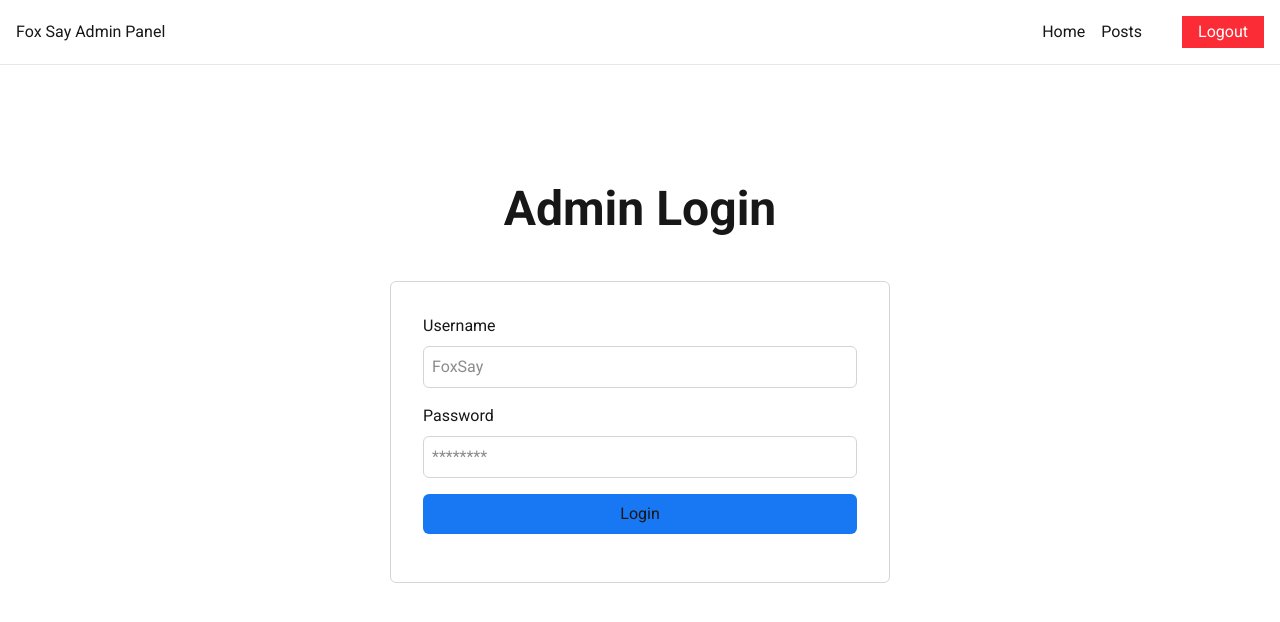
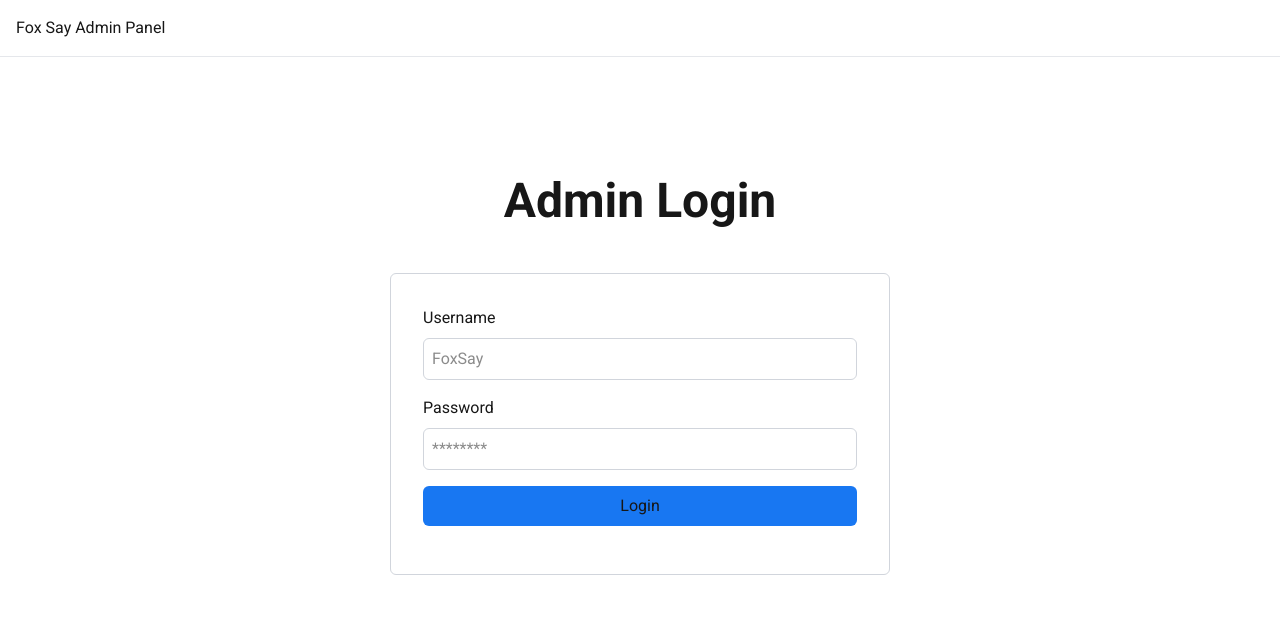
Before and after one commit to DimaChekashov/DimaChekashov.github.io, a Next.js app in the folder fox-say-site/: page /admin/login in a window 1280 px wide. Shown: the top 622 px of the page. Built offline with nearby package versions, Linux system fonts and the light colour scheme.

Commit message:
Update Button

```diff
--- a/fox-say-site/src/features/create-post/ui/CreatePostForm.tsx
+++ b/fox-say-site/src/features/create-post/ui/CreatePostForm.tsx
@@ -108,7 +108,7 @@ export const CreatePostForm = () => {
 
       <ArticleEditor onChange={setContent} />
 
-      <Button type="submit" disabled={loading}>
+      <Button htmlType="submit" disabled={loading}>
         Создать пост
       </Button>
 
--- a/fox-say-site/src/features/login-form/ui/LoginForm.tsx
+++ b/fox-say-site/src/features/login-form/ui/LoginForm.tsx
@@ -63,7 +63,7 @@ export const LoginForm = () => {
         placeholder="********"
         required
       />
-      <Button type="submit" disabled={loading}>
+      <Button htmlType="submit" disabled={loading}>
         Login
       </Button>
       {error && <span className="text-red-500">{error}</span>}
--- a/fox-say-site/src/features/post-form/ui/PostForm.tsx
+++ b/fox-say-site/src/features/post-form/ui/PostForm.tsx
@@ -53,7 +53,7 @@ export const PostForm = () => {
         placeholder="The post excerpt..."
         required
       />
-      <Button type="submit" disabled={loading}>
+      <Button htmlType="submit" disabled={loading}>
         Create Post
       </Button>
       {error && <span className="text-red-500">{error}</span>}
--- a/fox-say-site/src/shared/ui/Button/Button.tsx
+++ b/fox-say-site/src/shared/ui/Button/Button.tsx
@@ -3,22 +3,31 @@ import Link from "next/link";
 
 interface ButtonProps {
   children: React.ReactNode;
-  type?: "button" | "submit" | "reset";
+  htmlType?: "button" | "submit" | "reset";
+  type?: "primary" | "danger";
   onClick?: () => void;
   disabled?: boolean;
   href?: string;
+  className?: string;
 }
 
 export const Button = ({
   children,
-  type = "button",
+  htmlType = "button",
+  type = "primary",
   onClick,
   disabled,
   href,
+  className,
 }: ButtonProps) => {
-  const className = classNames(
-    "bg-primary-blue cursor-pointer rounded-md py-2 px-4 hover:bg-primary-dark-blue active:bg-primary-darker-blue",
+  const buttonClassName = classNames(
+    "cursor-pointer rounded-md py-2 px-4",
     disabled && "opacity-50 cursor-not-allowed",
+    type === "primary" &&
+      "bg-primary-blue hover:bg-primary-dark-blue active:bg-primary-darker-blue",
+    type === "danger" &&
+      "bg-red-500 hover:bg-red-600 active:bg-red-700 text-white",
+    className,
   );
 
   if (href) {
@@ -31,10 +40,10 @@ export const Button = ({
 
   return (
     <button
-      type={type}
+      type={htmlType}
       onClick={onClick}
       disabled={disabled}
-      className={className}
+      className={buttonClassName}
     >
       {children}
     </button>
--- a/fox-say-site/src/widgets/admin-header/ui/AdminHeader.tsx
+++ b/fox-say-site/src/widgets/admin-header/ui/AdminHeader.tsx
@@ -4,9 +4,10 @@ import Link from "next/link";
 import React from "react";
 import { links } from "../model/consts";
 import { useAuth } from "@/app/providers/Auth/provider";
+import { Button } from "@/shared/ui/Button/Button";
 
 export const AdminHeader: React.FC = () => {
-  const { logout } = useAuth();
+  const { logout, user } = useAuth();
 
   const handleLogout = () => {
     logout();
@@ -15,7 +16,9 @@ export const AdminHeader: React.FC = () => {
   return (
     <header className="mb-10 flex items-center p-4 border-b border-gray-200">
       <div>Fox Say Admin Panel</div>
-      <nav className="ml-auto mr-10">
+      {user && (
+        <>
+          <nav className="ml-auto">
             <ul className="flex gap-4">
               {links.map(({ href, label }) => (
                 <li key={href}>
@@ -26,13 +29,16 @@ export const AdminHeader: React.FC = () => {
               ))}
             </ul>
           </nav>
-      <button
-        type="button"
+          <Button
+            htmlType="button"
+            type="danger"
             onClick={handleLogout}
-        className="cursor-pointer py-1 px-4 bg-red-500 text-white"
+            className="ml-10"
           >
             Logout
-      </button>
+          </Button>
+        </>
+      )}
     </header>
   );
 };
```
Lines whose indentation alone changed are shown as unchanged.
